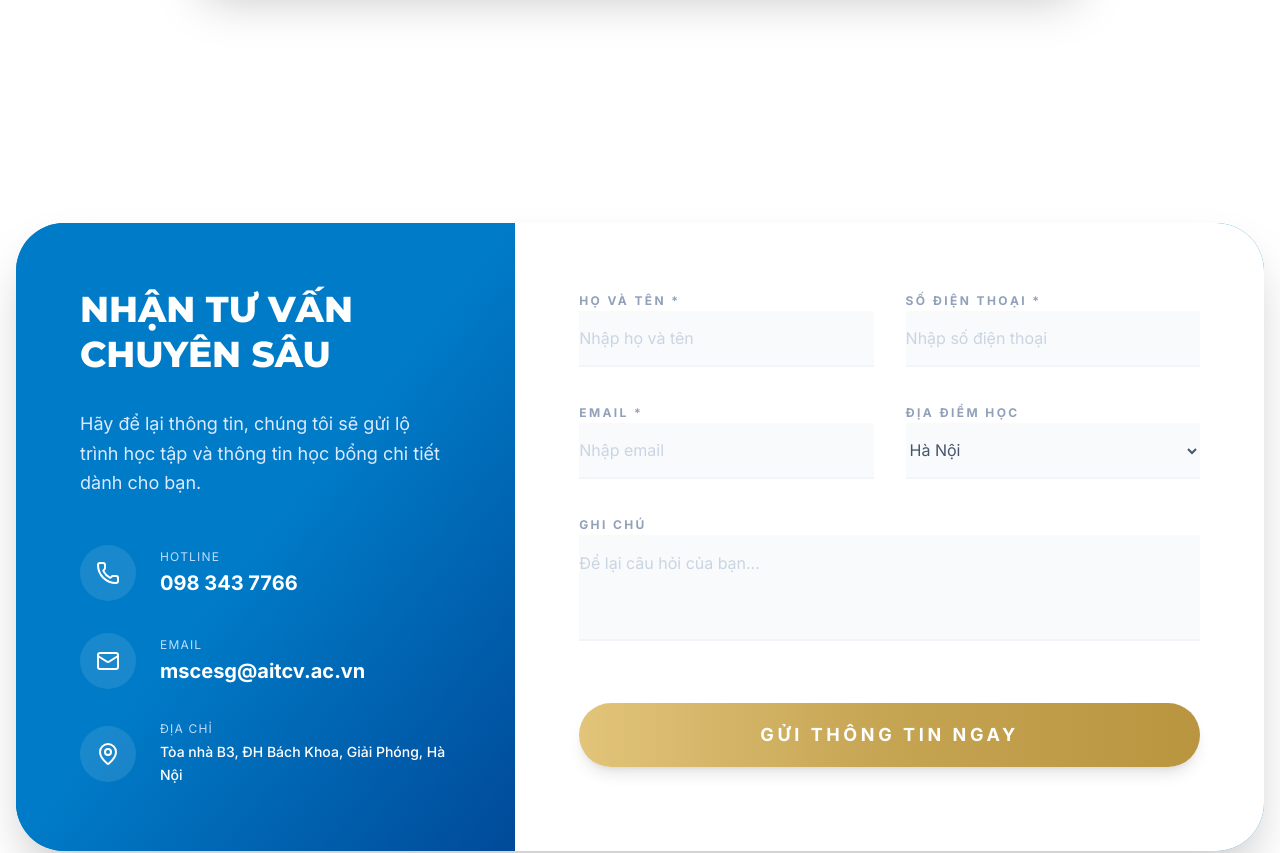
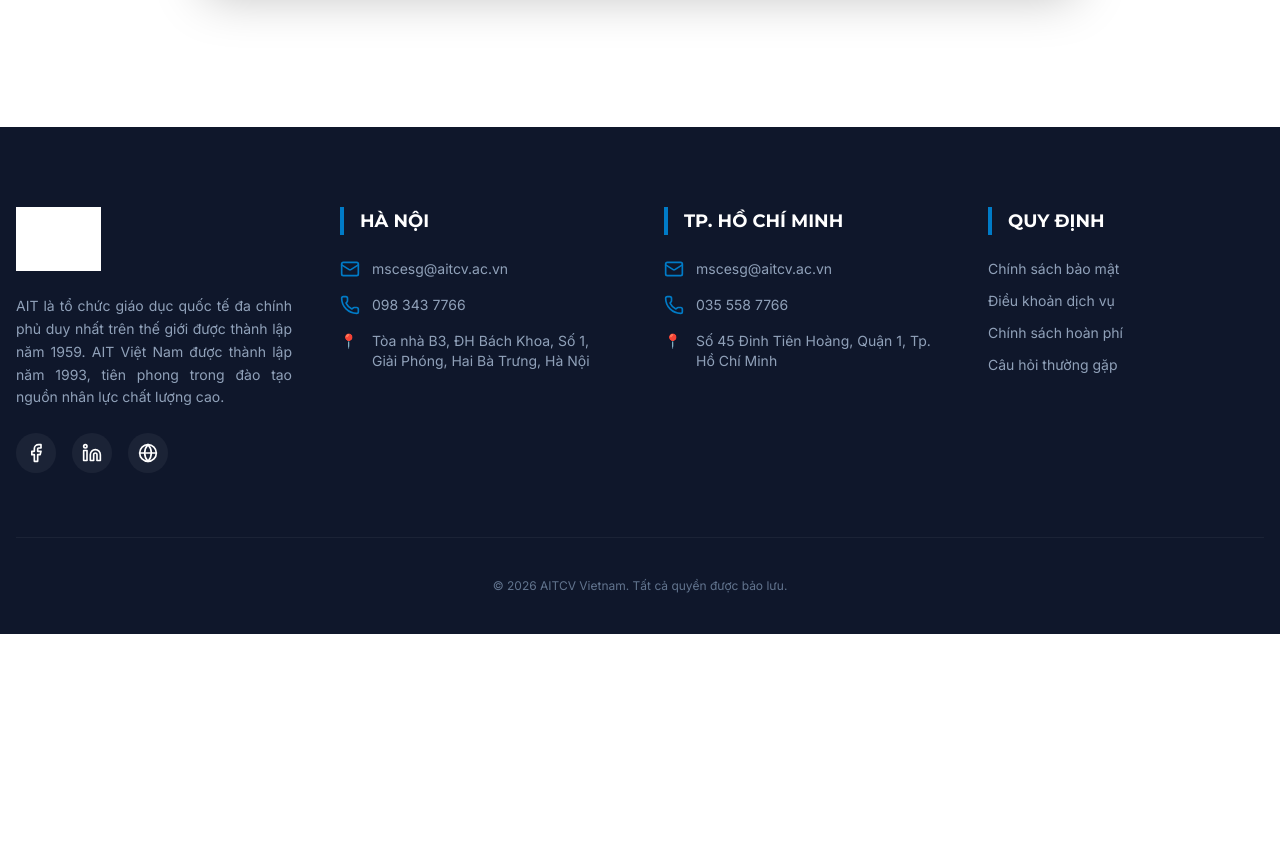
Before and after one commit to Egggy1998/landing-page-ait, a React (Vite) app: page / in a window 1280 px wide. Shown: the part 7980-8833 px from the top of the page. After the commit the page ends 8614 px from the top, so only its background shows below. Built offline with nearby package versions, Linux system fonts and the light colour scheme; grey boxes are pictures that could not be loaded.

Commit message:
Remove form from website, keep only in Ladipage

```diff
--- a/src/components/FloatingCTA.tsx
+++ b/src/components/FloatingCTA.tsx
@@ -24,7 +24,7 @@ export default function FloatingCTA() {
   }, []);
 
   const scrollToForm = () => {
-    document.getElementById("registration-form")?.scrollIntoView({ behavior: "smooth" });
+    document.getElementById("lien-he")?.scrollIntoView({ behavior: "smooth" });
   };
 
   return (
--- a/src/components/Footer.tsx
+++ b/src/components/Footer.tsx
@@ -3,161 +3,11 @@
  * SPDX-License-Identifier: Apache-2.0
  */
 
-import { useState, FormEvent, useRef } from "react";
-import { motion } from "motion/react";
-import { Facebook, Linkedin, Mail, Phone, Globe, Send, MapPin } from "lucide-react";
-
-const GSHEET_URL = "https://script.google.com/macros/s/AKfycbxufh60SKX1fMA1UX5uvTn4D5M718To_fdkd_ZzqnyVSmjLLTEIt5uhxG7ZMnGGkxQT/exec";
+import { Facebook, Linkedin, Mail, Phone, Globe } from "lucide-react";
 
 export default function Footer() {
-  const [isSubmitted, setIsSubmitted] = useState(false);
-  const [isSubmitting, setIsSubmitting] = useState(false);
-  const formRef = useRef<HTMLFormElement>(null);
-
-  const handleSubmit = async (e: FormEvent) => {
-    e.preventDefault();
-    if (!formRef.current) return;
-    setIsSubmitting(true);
-
-    const formData = new FormData(formRef.current);
-    const data: Record<string, string> = {};
-    formData.forEach((value, key) => { data[key] = value.toString(); });
-
-    try {
-      await navigator.sendBeacon(GSHEET_URL, JSON.stringify(data));
-    } catch (_) {}
-
-    setIsSubmitted(true);
-    setIsSubmitting(false);
-  };
-
   return (
     <footer className="bg-slate-900 text-white">
-      {/* Registration Form Section */}
-      <section id="registration-form" className="bg-white py-24">
-        <div className="container mx-auto px-4">
-          <div className="bg-brand rounded-[3rem] overflow-hidden shadow-2xl flex flex-col lg:flex-row">
-            <div className="lg:w-2/5 p-12 md:p-16 text-white bg-gradient-to-br from-brand via-brand to-brand-dark">
-              {isSubmitted ? (
-                <div className="text-center py-12">
-                  <div className="w-20 h-20 bg-white/20 text-white rounded-full flex items-center justify-center mx-auto mb-6">
-                    <Send className="w-10 h-10" />
-                  </div>
-                  <h2 className="text-3xl font-bold mb-4 uppercase">Cảm ơn bạn!</h2>
-                  <p className="text-blue-100 mb-8">
-                    Thông tin đã được ghi nhận. AITCV sẽ liên hệ với bạn sớm nhất.
-                  </p>
-                  <button
-                    onClick={() => setIsSubmitted(false)}
-                    className="btn-gold px-8 py-3"
-                  >
-                    Quay lại
-                  </button>
-                </div>
-              ) : (
-                <>
-                  <h2 className="text-3xl md:text-4xl font-display font-black mb-8 leading-tight uppercase">NHẬN TƯ VẤN CHUYÊN SÂU</h2>
-                  <p className="text-blue-100 mb-12 text-lg leading-relaxed">
-                    Hãy để lại thông tin, chúng tôi sẽ gửi lộ trình học tập và thông tin học bổng chi tiết dành cho bạn.
-                  </p>
-
-                  <div className="space-y-8">
-                    <div className="flex items-center gap-6">
-                      <div className="w-14 h-14 rounded-full bg-white/10 flex items-center justify-center flex-shrink-0">
-                        <Phone className="w-6 h-6" />
-                      </div>
-                      <div>
-                        <p className="text-xs text-blue-200 uppercase tracking-widest mb-1">Hotline</p>
-                        <p className="text-xl font-bold">098 343 7766</p>
-                      </div>
-                    </div>
-                    <div className="flex items-center gap-6">
-                      <div className="w-14 h-14 rounded-full bg-white/10 flex items-center justify-center flex-shrink-0">
-                        <Mail className="w-6 h-6" />
-                      </div>
-                      <div>
-                        <p className="text-xs text-blue-200 uppercase tracking-widest mb-1">Email</p>
-                        <p className="text-xl font-bold">mscesg@aitcv.ac.vn</p>
-                      </div>
-                    </div>
-                    <div className="flex items-center gap-6">
-                      <div className="w-14 h-14 rounded-full bg-white/10 flex items-center justify-center flex-shrink-0">
-                        <MapPin className="w-6 h-6" />
-                      </div>
-                      <div>
-                        <p className="text-xs text-blue-200 uppercase tracking-widest mb-1">Địa chỉ</p>
-                        <p className="text-sm font-medium leading-relaxed">Tòa nhà B3, ĐH Bách Khoa, Giải Phóng, Hà Nội</p>
-                      </div>
-                    </div>
-                  </div>
-                </>
-              )}
-            </div>
-
-            <div className="lg:w-3/5 p-12 md:p-16 bg-white">
-              <form ref={formRef} onSubmit={handleSubmit} className="grid grid-cols-1 md:grid-cols-2 gap-8">
-                <div className="space-y-2">
-                  <label className="text-xs font-black text-slate-400 uppercase tracking-[0.2em]">Họ và tên *</label>
-                  <input
-                    required
-                    type="text"
-                    name="name"
-                    placeholder="Nhập họ và tên"
-                    className="w-full h-14 bg-slate-50 border-b-2 border-slate-100 px-0 focus:border-brand focus:bg-transparent outline-none transition-all text-slate-800 placeholder:text-slate-300"
-                  />
-                </div>
-                <div className="space-y-2">
-                  <label className="text-xs font-black text-slate-400 uppercase tracking-[0.2em]">Số điện thoại *</label>
-                  <input
-                    required
-                    type="tel"
-                    name="phone"
-                    placeholder="Nhập số điện thoại"
-                    className="w-full h-14 bg-slate-50 border-b-2 border-slate-100 px-0 focus:border-brand focus:bg-transparent outline-none transition-all text-slate-800 placeholder:text-slate-300"
-                  />
-                </div>
-                <div className="space-y-2">
-                  <label className="text-xs font-black text-slate-400 uppercase tracking-[0.2em]">Email *</label>
-                  <input
-                    required
-                    type="email"
-                    name="email"
-                    placeholder="Nhập email"
-                    className="w-full h-14 bg-slate-50 border-b-2 border-slate-100 px-0 focus:border-brand focus:bg-transparent outline-none transition-all text-slate-800 placeholder:text-slate-300"
-                  />
-                </div>
-                <div className="space-y-2">
-                  <label className="text-xs font-black text-slate-400 uppercase tracking-[0.2em]">Địa điểm học</label>
-                  <select name="location" className="w-full h-14 bg-slate-50 border-b-2 border-slate-100 px-0 focus:border-brand focus:bg-transparent outline-none transition-all text-slate-600">
-                    <option>Hà Nội</option>
-                    <option>Hồ Chí Minh</option>
-                  </select>
-                </div>
-                <div className="md:col-span-2 space-y-2">
-                  <label className="text-xs font-black text-slate-400 uppercase tracking-[0.2em]">Ghi chú</label>
-                  <textarea
-                    name="note"
-                    rows={3}
-                    placeholder="Để lại câu hỏi của bạn..."
-                    className="w-full bg-slate-50 border-b-2 border-slate-100 px-0 focus:border-brand focus:bg-transparent outline-none transition-all py-4 text-slate-800 placeholder:text-slate-300 resize-none"
-                  />
-                </div>
-                <div className="md:col-span-2 pt-6">
-                  <button
-                    type="submit"
-                    disabled={isSubmitting}
-                    className="w-full btn-gold h-16 text-lg uppercase tracking-[0.2em] shadow-[0_15px_30px_rgba(226,196,122,0.3)] disabled:opacity-60"
-                  >
-                    {isSubmitting ? "ĐANG GỬI..." : "GỬI THÔNG TIN NGAY"}
-                  </button>
-                </div>
-              </form>
-            </div>
-          </div>
-        </div>
-      </section>
-
-      {/* Existing Footer Content */}
       <div id="lien-he" className="pt-20 pb-10">
       <div className="container mx-auto px-4">
         <div className="grid md:grid-cols-2 lg:grid-cols-4 gap-12 mb-16">
--- a/src/components/Hero.tsx
+++ b/src/components/Hero.tsx
@@ -7,7 +7,7 @@ import { motion } from "motion/react";
 
 export default function Hero() {
   const scrollToForm = () => {
-    document.getElementById("registration-form")?.scrollIntoView({ behavior: "smooth" });
+    document.getElementById("lien-he")?.scrollIntoView({ behavior: "smooth" });
   };
 
   return (
```
